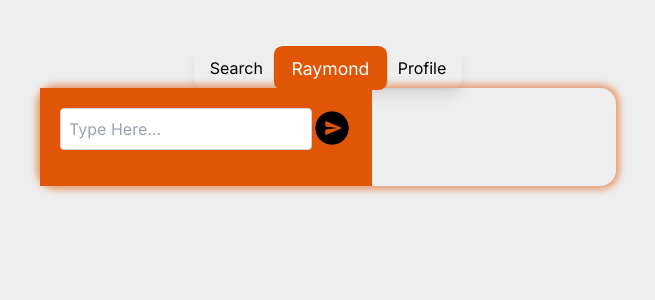
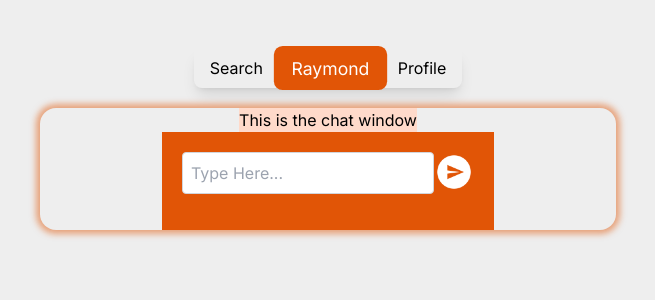
Before and after one commit to natelalor/resumate, a Next.js app: page /raymond in a window 1280 px wide. Shown: the top 300 px of the page, without its empty margins (312-967 px from the left). Built offline with nearby package versions, Linux system fonts and the light colour scheme.

Commit message:
adding margin to MainNav component, also working on walter components and structure

```diff
--- a/src/app/components/MainNav.tsx
+++ b/src/app/components/MainNav.tsx
@@ -9,7 +9,7 @@
 
 export default function MainNav({ activeTab }: NavProps) {
   return (
-    <div className="inline-flex justify-center items-center shadow-lg rounded-lg">
+    <div className="inline-flex mb-5 justify-center items-center shadow-lg rounded-lg">
       <Link href="/search">
         <div
           className={`cursor-pointer px-4 py-2 rounded-lg tab-transition ${
--- /dev/null
+++ b/src/app/raymond/components/ChatWindow.tsx
@@ -0,0 +1,16 @@
+"use client";
+
+import React, { useState } from 'react';
+import { useRouter } from 'next/navigation';
+
+
+export default function ChatWindow() {
+
+    return (
+        <div className="">
+            <p>
+                This is the chat window
+            </p>
+        </div>
+    );
+}
--- a/src/app/raymond/page.tsx
+++ b/src/app/raymond/page.tsx
@@ -4,6 +4,7 @@
 import { usePathname } from 'next/navigation';
 import MainNav from '../components/MainNav';
 import ChatBar from './components/ChatBar';
+import ChatWindow from './components/ChatWindow';
 
 export default function Raymond() {
   const pathname = usePathname();
@@ -15,8 +16,12 @@
         <MainNav activeTab={activeTab as 'search' | 'raymond' | 'profile'} />
       </div>
       {/* body container */}
-      <div className="flex items-center max-w-xl w-full shadow-orange rounded-2xl">
-        {/* chat text bar */}
+      <div className="flex flex-col items-center max-w-xl w-full shadow-orange rounded-2xl">
+        {/* chat window */}
+        <div className="flex bg-theme-orange-super-light">
+          <ChatWindow />
+        </div>
+        {/* chat response bar */}
         <div className="flex bg-theme-orange">
           <ChatBar />
         </div>
```
Also changed, not shown: public/images/send-circle.png.
